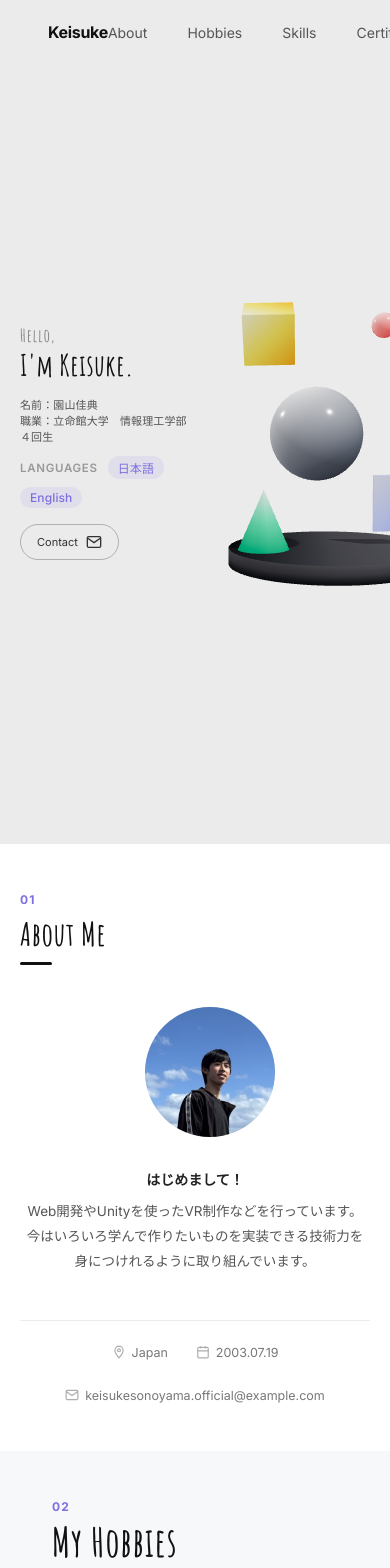
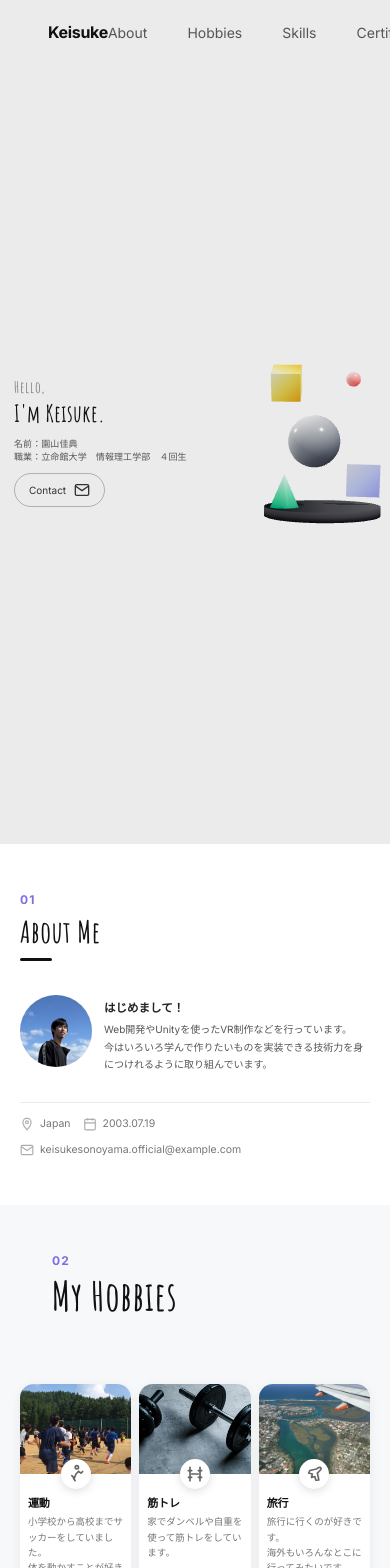
Before and after one commit to keisukessu/ABOUTME, a React (Vite) app: page / in a window 390 px wide. Shown: the top 1568 px of the page. Built offline with nearby package versions, Linux system fonts and the light colour scheme; the HTML template or start-up script is replaced by a standard one.

Commit message:
スマホ版対応

```diff
--- a/src/components/About.module.css
+++ b/src/components/About.module.css
@@ -160,18 +160,17 @@
 
 @media (max-width: 700px) {
   .about {
-    padding: 60px 32px;
+    padding: 52px 24px;
   }
 
   .body {
-    flex-direction: column;
-    align-items: center;
-    text-align: center;
-    gap: 28px;
+    gap: 24px;
   }
 
-  .meta {
-    justify-content: center;
+  .avatar {
+    width: 110px;
+    height: 110px;
+    margin-left: 0;
   }
 }
 
@@ -181,11 +180,38 @@
   }
 
   .heading {
-    font-size: 32px;
+    font-size: 30px;
+  }
+
+  .body {
+    gap: 12px;
+    margin-top: 20px;
   }
 
   .avatar {
-    width: 130px;
-    height: 130px;
+    width: 72px;
+    height: 72px;
+  }
+
+  .greeting {
+    font-size: 11.5px;
+    margin-bottom: 6px;
+  }
+
+  .desc {
+    font-size: 10px;
+    line-height: 1.75;
+    margin-bottom: 10px;
+  }
+
+  .meta {
+    gap: 12px;
+    margin-top: 18px;
+    padding-top: 14px;
+    flex-wrap: wrap;
+  }
+
+  .metaItem {
+    font-size: 10.5px;
   }
 }
--- a/src/components/Hero.module.css
+++ b/src/components/Hero.module.css
@@ -278,28 +278,30 @@
 
 @media (max-width: 600px) {
   .hero {
-    padding: 64px 0 24px 20px;
+    padding: 64px 0 24px 0;
     gap: 0;
   }
 
   .content {
-    flex: 0 0 48%;
-    max-width: 48%;
+    flex: 0 0 50%;
+    max-width: 50%;
     min-width: 0;
+    padding-left: 14px;
   }
 
   .title {
-    font-size: clamp(26px, 7.5vw, 42px);
-    margin-bottom: 16px;
+    font-size: clamp(22px, 6vw, 36px);
+    margin-bottom: 12px;
   }
 
   .greeting {
-    font-size: 18px;
+    font-size: 16px;
   }
 
   .role {
-    font-size: 11px;
-    margin-bottom: 12px;
+    font-size: 9px;
+    margin-bottom: 10px;
+    white-space: nowrap;
   }
 
   .description {
@@ -307,7 +309,7 @@
   }
 
   .languages {
-    margin-bottom: 16px;
+    display: none;
   }
 
   .buttons {
@@ -317,16 +319,16 @@
   }
 
   .btnPrimary, .btnSecondary {
-    font-size: 11px;
-    padding: 9px 16px;
+    font-size: 10px;
+    padding: 8px 14px;
   }
 
   .scene {
-    flex: 0 0 52%;
-    max-width: 52%;
+    flex: 0 0 50%;
+    max-width: 50%;
     min-width: 0;
-    height: 70vh;
-    max-height: 500px;
+    height: 62vh;
+    max-height: 440px;
     overflow: hidden;
   }
 }
--- a/src/components/Hobbies.module.css
+++ b/src/components/Hobbies.module.css
@@ -306,7 +306,7 @@
   }
 
   .grid {
-    grid-template-columns: 1fr;
+    grid-template-columns: repeat(3, 1fr);
   }
 }
 
@@ -320,6 +320,42 @@
   }
 
   .grid {
-    gap: 12px;
+    grid-template-columns: repeat(3, 1fr);
+    gap: 8px;
+  }
+
+  .cardImage {
+    height: 90px;
+  }
+
+  .cardIconBadge {
+    width: 30px;
+    height: 30px;
+    bottom: -15px;
+  }
+
+  .cardBody {
+    padding: 22px 8px 10px;
+  }
+
+  .cardCategory {
+    font-size: 8px;
+    margin-bottom: 3px;
+  }
+
+  .cardTitle {
+    font-size: 11px;
+    margin-bottom: 4px;
+  }
+
+  .cardDesc {
+    font-size: 9.5px;
+    line-height: 1.6;
+    margin-bottom: 7px;
+  }
+
+  .cardTag {
+    font-size: 9px;
+    padding: 2px 7px;
   }
 }
--- a/src/components/Scene3D.tsx
+++ b/src/components/Scene3D.tsx
@@ -1,5 +1,5 @@
-import { useRef, useMemo } from 'react'
-import { Canvas, useFrame } from '@react-three/fiber'
+import { useRef, useMemo, useEffect } from 'react'
+import { Canvas, useFrame, useThree } from '@react-three/fiber'
 import * as THREE from 'three'
 
 
@@ -70,6 +70,21 @@ const GRADIENT_STOPS_RED = [
 ]
 
 
+
+function CameraAdjuster() {
+  const { camera, size } = useThree()
+  useEffect(() => {
+    const aspect = size.width / size.height
+    if (aspect < 0.6) {
+      camera.position.set(0.4, -0.2, 11.5)
+    } else if (aspect < 1.0) {
+      camera.position.set(0.4, -0.2, 9.0)
+    } else {
+      camera.position.set(0.4, -0.2, 7.5)
+    }
+  }, [camera, size.width, size.height])
+  return null
+}
 
 function Platform() {
   const gradientTexture = useGradientTexture(GRADIENT_STOPS_BLACK, 'vertical')
@@ -181,6 +196,7 @@ export default function Scene3D({ isDark }: Scene3DProps) {
       camera={{ position: [0.4, -0.2, 7.5], fov: 50 }}
       style={{ width: '100%', height: '100%' }}
     >
+      <CameraAdjuster />
       <ambientLight intensity={isDark ? 1.2 : 2.0} />
       <directionalLight
         position={[5, 8, 5]}
--- a/src/components/TechStack.module.css
+++ b/src/components/TechStack.module.css
@@ -316,7 +316,7 @@
   }
 
   .grid {
-    grid-template-columns: 1fr;
+    grid-template-columns: repeat(2, 1fr);
   }
 
   .card:nth-child(n) {
@@ -338,10 +338,43 @@
   }
 
   .heading {
-    font-size: 46px;
+    font-size: 40px;
   }
 
   .grid {
+    grid-template-columns: repeat(2, 1fr);
+    gap: 8px;
+  }
+
+  .card {
+    padding: 14px 12px 16px;
+  }
+
+  .cardHeader {
     gap: 10px;
+    margin-bottom: 8px;
+  }
+
+  .cardIconWrap {
+    width: 36px;
+    height: 36px;
+    border-radius: 9px;
+  }
+
+  .cardTitle {
+    font-size: 13px;
+  }
+
+  .techList {
+    gap: 8px 10px;
+  }
+
+  .techIcon {
+    width: 26px;
+    height: 26px;
+  }
+
+  .techName {
+    font-size: 9px;
   }
 }
```
